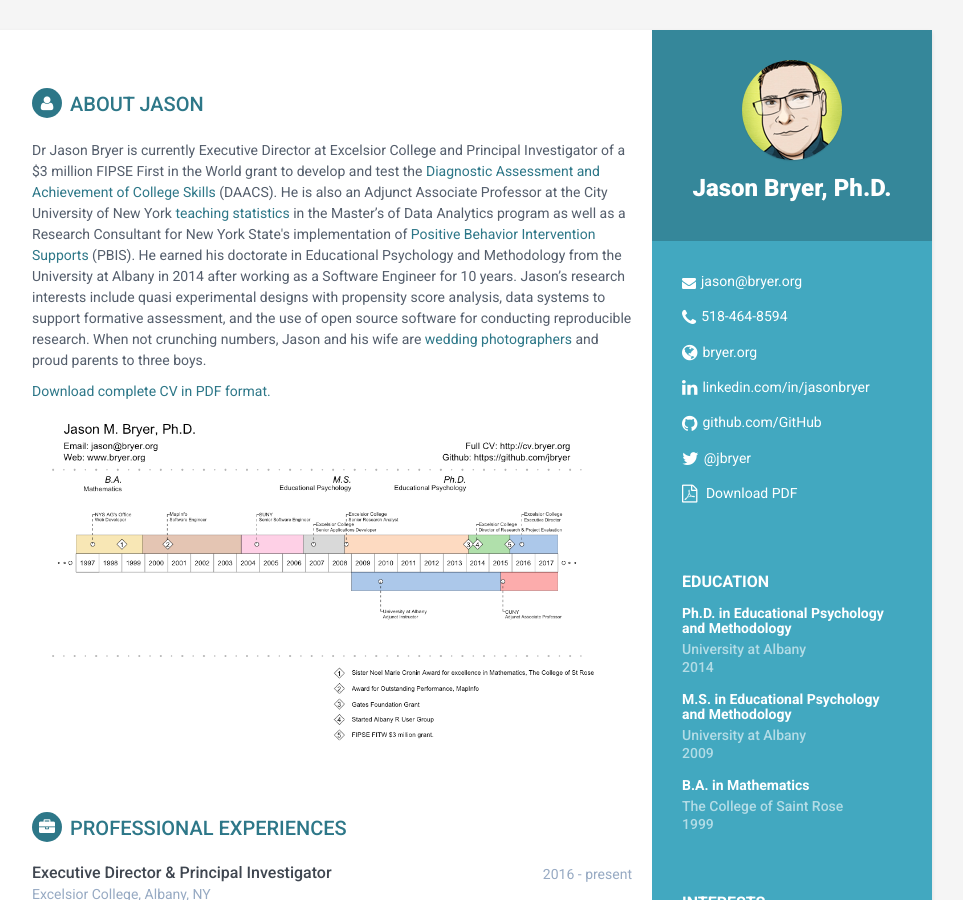
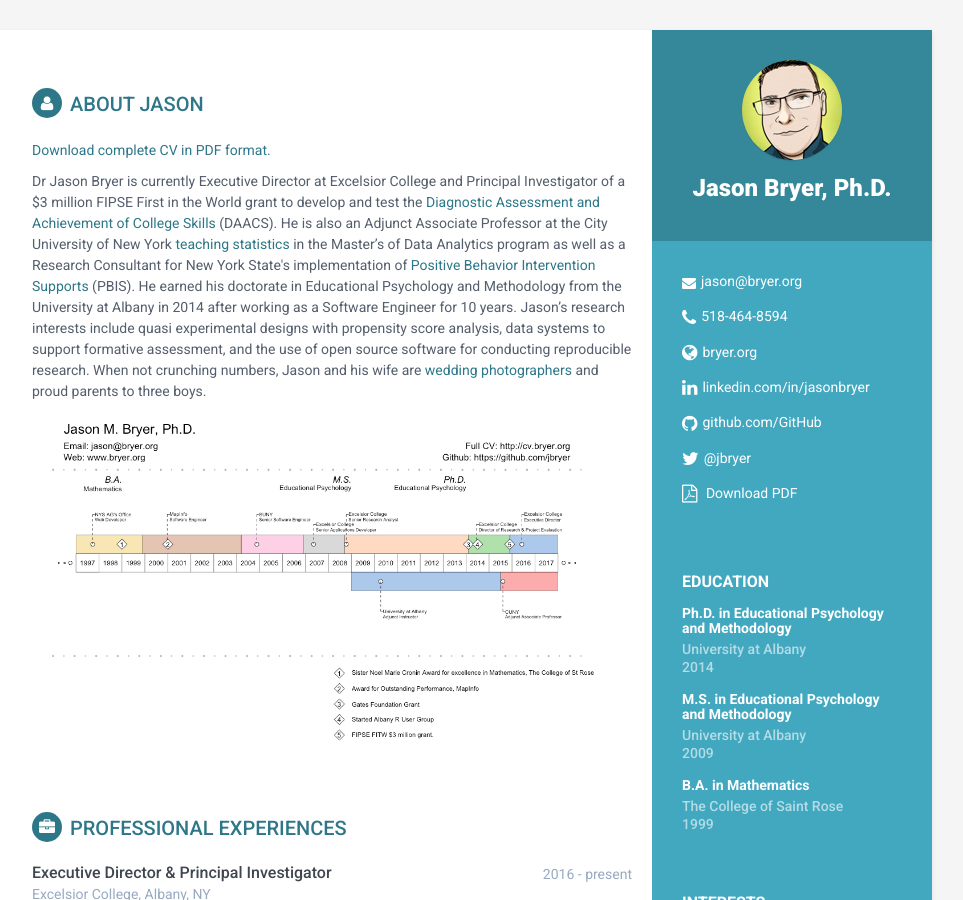
Before and after one commit to jbryer/CV, a Jekyll site: the page built from docs/index.md, in a window 1280 px wide and 900 px high. Shown: the whole window, without its empty margins (188-1151 px from the left). Built offline with Jekyll 4.4.1, drawn with Linux system fonts in a browser that asks for light colours.

Commit message:
Typo fix.

```diff
--- a/docs/_includes/biography.html
+++ b/docs/_includes/biography.html
@@ -1,8 +1,8 @@
 <section class="section summary-section">
 <h2 class="section-title"><i class="fa fa-user"></i>About Jason</h2>
 <div class="summary">
+    <p><a href="https://github.com/jbryer/CV/blob/master/Bryer.CV.pdf?raw=true">Download complete CV in PDF format.</a></p>
     <p>Dr Jason Bryer is currently Executive Director at Excelsior College and Principal Investigator of a $3 million FIPSE First in the World grant to develop and test the <a href="http://daacs.net" target="_new">Diagnostic Assessment and Achievement of College Skills</a> (DAACS). He is also an Adjunct Associate Professor at the City University of New York <a href="http://data606.net" target="_new">teaching statistics</a> in the Master’s of Data Analytics program as well as a Research Consultant for New York State's implementation of <a href="https://pbisny.org" target="_new">Positive Behavior Intervention Supports</a> (PBIS). He earned his doctorate in Educational Psychology and Methodology from the University at Albany in 2014 after working as a Software Engineer for 10 years. Jason’s research interests include quasi experimental designs with propensity score analysis, data systems to support formative assessment, and the use of open source software for conducting reproducible research. When not crunching numbers, Jason and his wife are <a href="http://bryerphotography.com" target="_new">wedding photographers</a> and proud parents to three boys.</p>
-    <p><a href="https://github.com/jbryer/CV/blob/master/Bryer.CV.pdf?raw=true">Download complete CV in PDF format.</a></p>
     <p><a href="https://raw.githubusercontent.com/jbryer/CV/master/VisualResume.png"><img src="https://raw.githubusercontent.com/jbryer/CV/master/VisualResume.png" width="95%" border="0" /></a></p>
 </div><!--//summary-->
 </section><!--//section-->
--- a/docs/_includes/skills.html
+++ b/docs/_includes/skills.html
@@ -2,11 +2,9 @@
     <h2 class="section-title"><i class="fa fa-rocket"></i>Skills &amp; Proficiency</h2>
     <div class="skillset">
         <div class="item">
-
-                    <div class="item">
             <h3 class="level-title">Math and Statistics Knowledge</h3>
             <div class="level-bar">
-                            <div class="level-bar-inner" data-level="95%">
+                <div class="level-bar-inner" data-level="90%">
                 </div>
             </div><!--//level-bar-->
         </div><!--//item-->
@@ -22,11 +20,9 @@
         <div class="item">
             <h3 class="level-title">Substantive Experience</h3>
             <div class="level-bar">
-                            <div class="level-bar-inner" data-level="80%">
+                <div class="level-bar-inner" data-level="75%">
                 </div>
             </div><!--//level-bar-->
         </div><!--//item-->
-
-
     </div>
 </section><!--//skills-section-->
```
Lines whose indentation alone changed are shown as unchanged.
